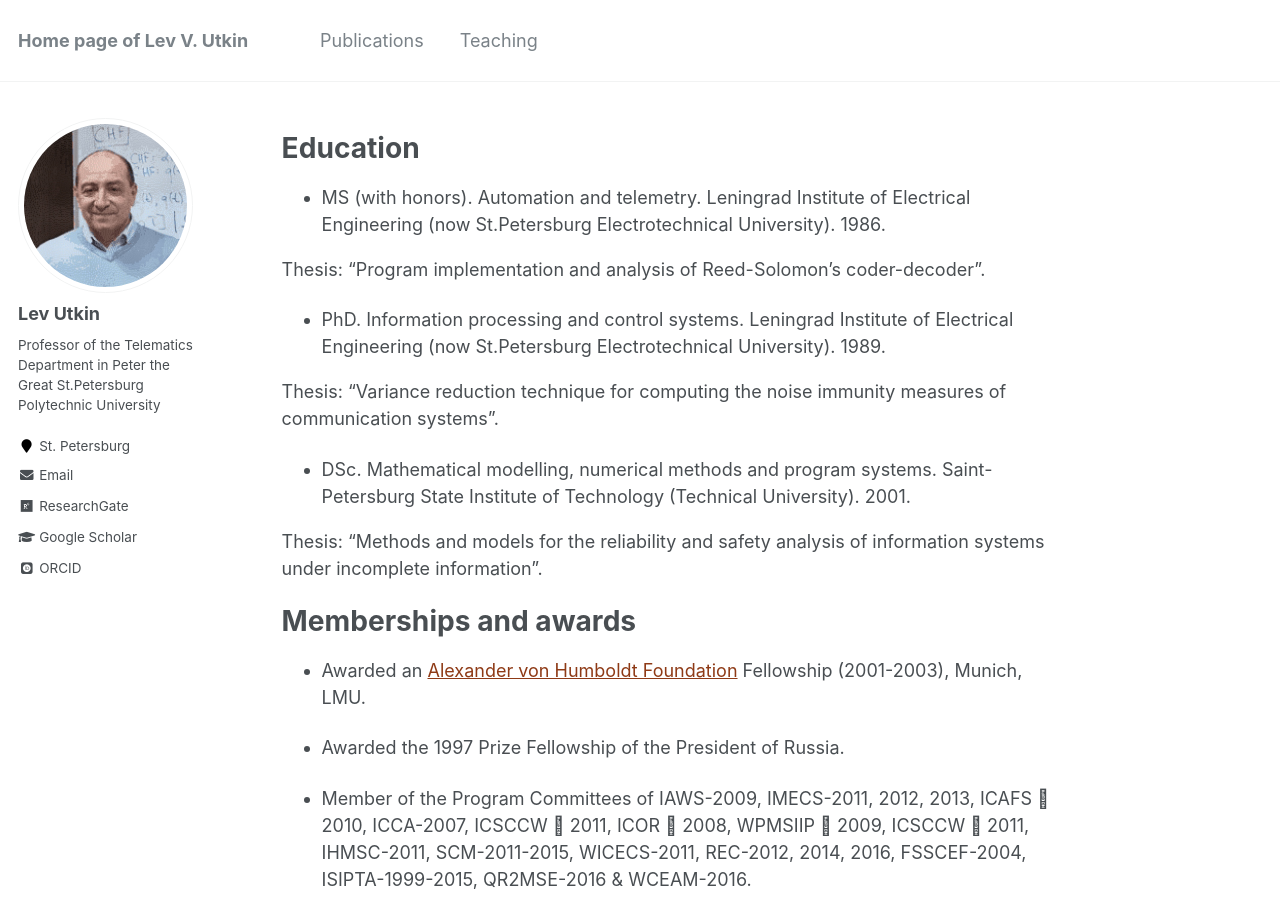
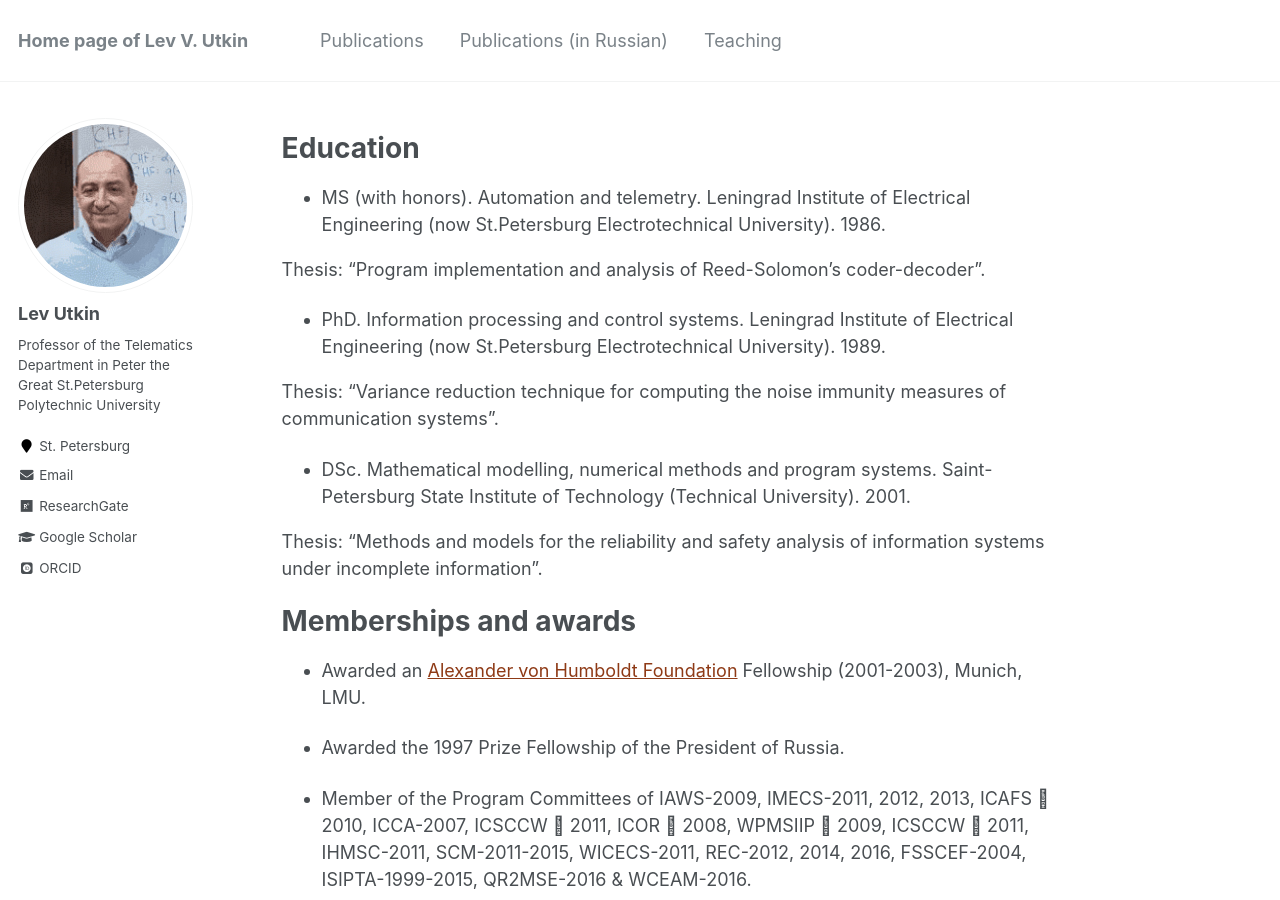
Before and after one commit to levutkin/levutkin.github.io, a Jekyll site: the page built from _pages/about.md, in a window 1280 px wide and 900 px high. Built offline with Jekyll 4.4.1, drawn with Linux system fonts in a browser that asks for light colours; some web fonts are replaced.

Commit message:
Update navigation.yml

```diff
--- a/_data/navigation.yml
+++ b/_data/navigation.yml
@@ -3,5 +3,8 @@ main:
   - title: "Publications"
     url: /publications.html
 
+  - title: "Publications (in Russian)"
+    url: /publications_ru.html
+
   - title: "Teaching"
     url: /teaching/
```
